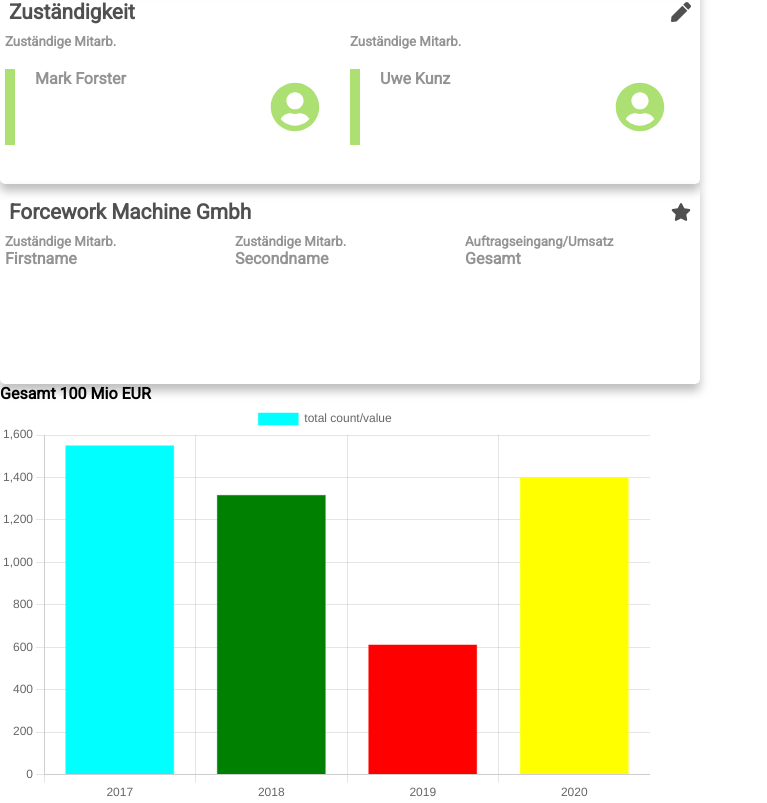
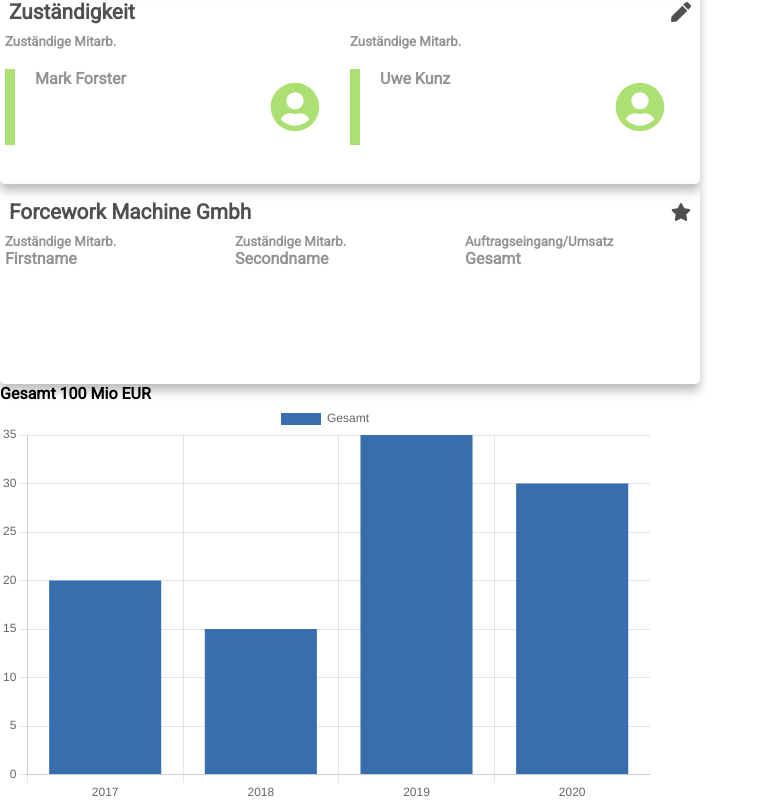
Before and after one commit to Alen002/crmcockpit, a React (Create React App) app: page / in a window 1280 px wide. Shown: the part 616-1419 px from the top of the page, without its empty margins (0-767 px from the left). Built offline with nearby package versions, Linux system fonts and the light colour scheme.

Commit message:
adjusted some chart values

```diff
--- a/src/components/Chart/Chart.js
+++ b/src/components/Chart/Chart.js
@@ -14,14 +14,14 @@ const Chart = () => {
               datasets: [
                 {
                   // Label for bars
-                  label: "total count/value",
-                  // Data or value of your each variable
-                  data: [1552, 1319, 613, 1400],
+                  label: "Gesamt",
+                  // Data or value of each variable
+                  data: [20, 15, 35, 30],
                   // Color of each bar
-                  backgroundColor: ["aqua", "green", "red", "yellow"],
+                  backgroundColor: ["#386dae", "#386dae", "#386dae", "#386dae"],
                   // Border color of each bar
-                  borderColor: ["aqua", "green", "red", "yellow"],
-                  borderWidth: 0.5,
+                  /* borderColor: ["aqua", "green", "red", "yellow"],
+                  borderWidth: 0.5, */
                 },
               ],
             }}
```
